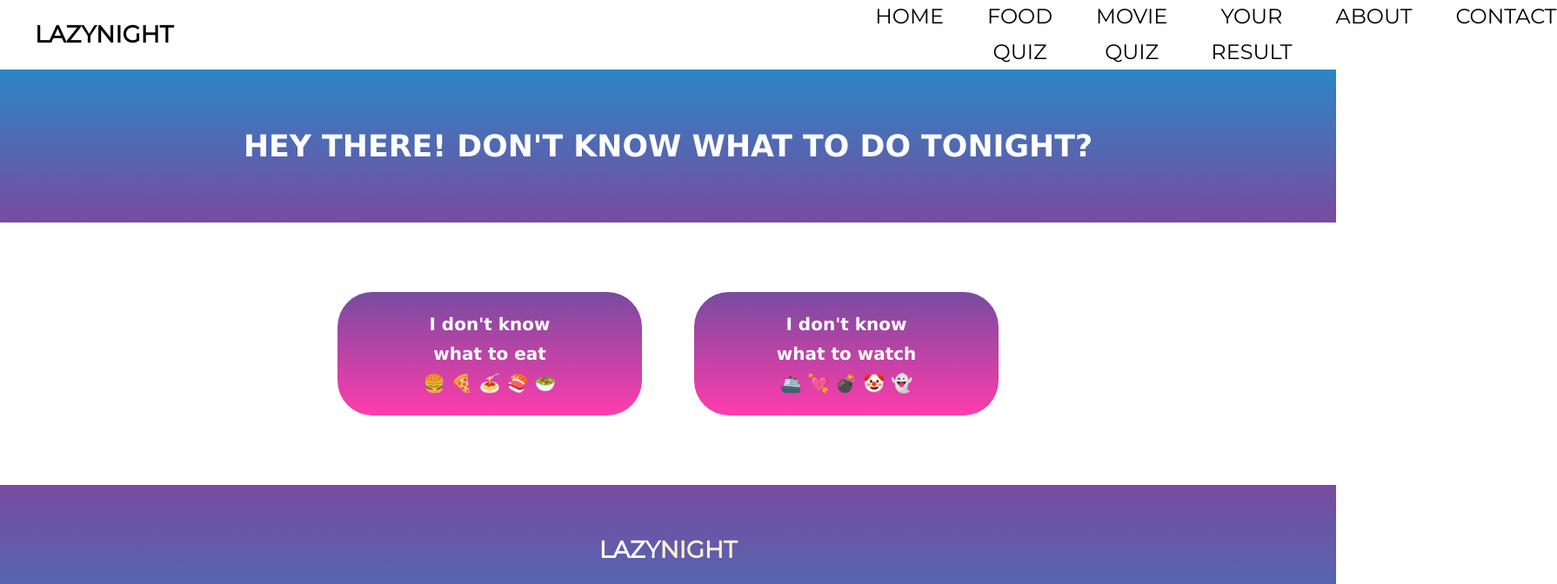
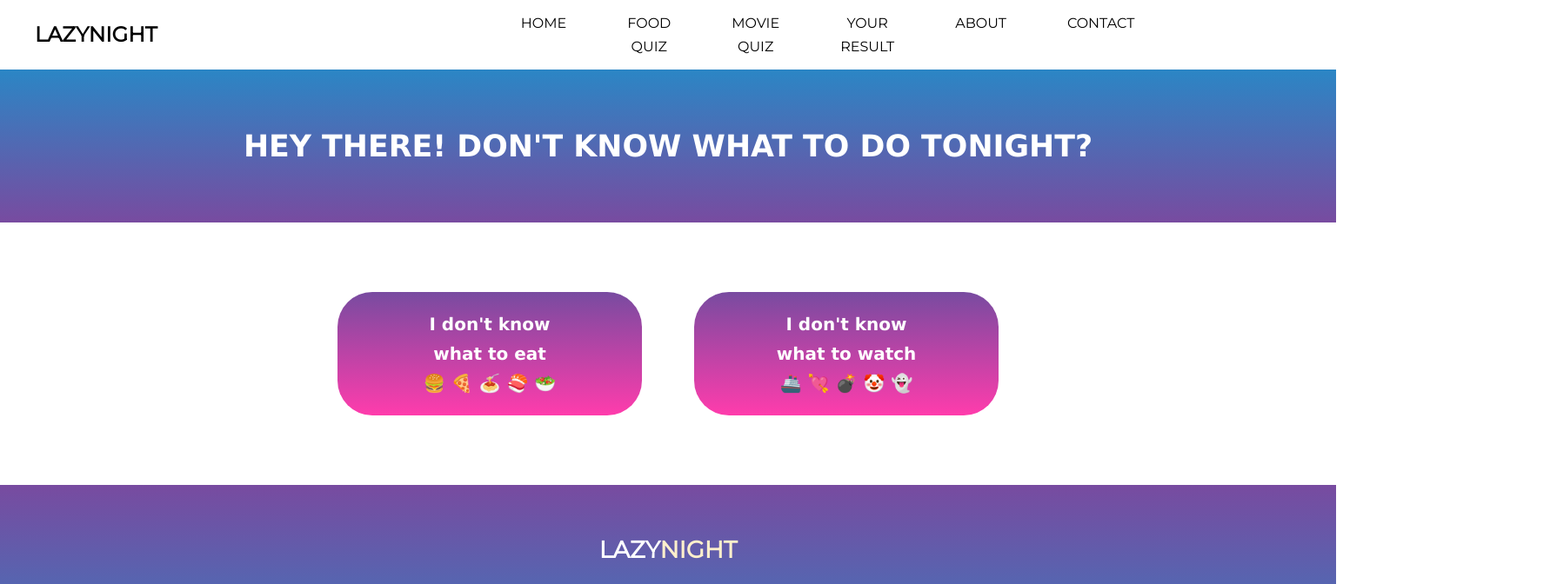
Before and after one commit to PamelaFeijo/lazynight, a React (Create React App) app: page / in a window 1536 px wide. Shown: the top 672 px of the page at 87% size, 1790 px wide, since content can reach past the window. Built offline with nearby package versions, Linux system fonts and the light colour scheme.

Commit message:
Fix on Navbar css

```diff
--- a/src/components/Navbar.css
+++ b/src/components/Navbar.css
@@ -19,10 +19,11 @@
   justify-content: space-between;
 }
 .nav-options {
-  padding-left: 100px;
+  /* padding-left: 50px; */
   display: grid;
+  flex-wrap: nowrap;
   grid-template-columns: repeat(6, auto);
-  grid-gap: 50px;
+  grid-gap: 20px;
   list-style-type: none;
 }
 .mobile-option {
@@ -42,25 +43,26 @@
   display: none;
 }
 
-@media (min-width: 830px) {
+@media (min-width: 855px) {
   .nav-options {
-    padding-left: 150px;
-    grid-gap: 25px;
+    padding-left: 0px;
+/*     grid-gap: 25px; */
   }
 }
 
 @media (min-width: 1400px) {
   .nav-options {
-    padding-left: 450px;
-    grid-gap: 50px;
-    font-size: 1.5rem;
+    padding-left: 120px;
+    padding-right: 120px;
+    grid-gap: 70px;
+    font-size: 1.0rem;
   }
   .logo {
-    font-size: 1.7rem;
+    font-size: 1.5rem;
   }
 }
 
-@media (max-width: 810px) {
+@media (max-width: 850px) {
   /*Mobile View */
   .header {
     padding: 0px 10px;
@@ -68,7 +70,7 @@
   .nav-options {
     display: flex;
     width: 100%;
-    height: 92vh;
+    height: 95vh;
     position: absolute;
     top: 30px;
     left: -100%;
```
